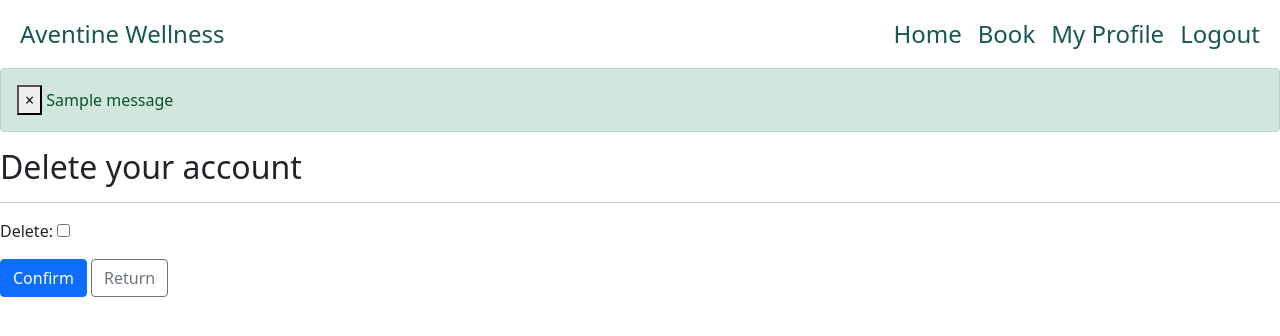
After one commit to VictoriaT87/P4-Aventine-Wellness, a Django app: page /user-delete/1/ in a window 1280 px wide. The commit adds this page. Shown: the top 336 px of the page. Run offline with Django 3.2, Linux system fonts and the light colour scheme; a user stored in the database is signed in; tables that the repository leaves empty hold one stand-in row (values such as "Sample post"); one stand-in notice (Sample message) is shown; some libraries are stand-ins or nearby versions.

Commit message:
Add delete user functionality

```diff
--- a/booking/forms.py
+++ b/booking/forms.py
@@ -59,3 +59,10 @@ class AccountForm(forms.ModelForm):
     class Meta:
         model = Account
         fields = ['first_name', 'last_name']
+
+
+class UserDeleteForm(forms.Form):
+    """
+    Form that adds a checkbox to confirm account deletion
+    """
+    delete = forms.BooleanField(required=True)
--- a/booking/urls.py
+++ b/booking/urls.py
@@ -5,6 +5,7 @@ from booking.views import (
     AppointmentCreateView,
     AppointmentEditView,
     AppointmentDeleteView,
+    UserDeleteView,
     )
 from django.urls import path, register_converter
 
@@ -41,5 +42,6 @@ urlpatterns = [
     path("appointment/<int:pk>/delete",
          AppointmentDeleteView.as_view(), name="appointment-delete"),
     path('user-profile', views.userProfile, name='user-profile'),
+    path('user-delete/<int:id>/', UserDeleteView.as_view(), name='user-delete'),
     path('user-update/<int:id>/', views.user_update, name='user-update'),
 ]
--- a/booking/views.py
+++ b/booking/views.py
@@ -6,7 +6,7 @@ from django.http import HttpResponseRedirect
 from django.contrib.auth.models import User
 from django.urls import reverse, reverse_lazy
 from .models import Appointment, Account
-from .forms import AppointmentForm, AccountForm
+from .forms import AppointmentForm, AccountForm, UserDeleteForm
 from django.contrib.auth import logout
 from django.contrib import messages
 
@@ -125,3 +125,21 @@ def user_update(request, id):
             messages.warning(request, 'Failed to saved profile')
 
     return render(request, 'user_update.html', {'form':form})
+
+
+class UserDeleteView(LoginRequiredMixin, View):
+    """
+    Deletes the currently signed-in user and all associated data.
+    """
+    def get(self, request, *args, **kwargs):
+        form = UserDeleteForm()
+        return render(request, 'user_delete.html', {'form': form})
+
+    def post(self, request, *args, **kwargs):
+        form = UserDeleteForm(request.POST)
+        if form.is_valid():
+            user = request.user
+            user.delete()
+            messages.success(request, 'Account successfully deleted')
+            return redirect(reverse('home'))
+        return render(request, 'user_delete.html', {'form': form})
--- /dev/null
+++ b/templates/user_delete.html
@@ -0,0 +1,25 @@
+{% extends "base.html" %}
+{% load static %}
+
+{% block content %}
+
+{% for message in messages %}
+<div class="container-fluid p-0">
+  <div class="alert {{ message.tags }} alert-dismissible" role="alert" >
+    <button type="button" class="close" data-dismiss="alert" aria-label="Close">
+      <span aria-hidden="True">&times;</span>
+    </button>
+    {{ message }}
+  </div>
+</div>
+{% endfor %}
+
+<h2>Delete your account</h2>
+<hr>
+<form action="." method="POST" class="padding">{% csrf_token %}
+    {{ form.as_p}}
+    <button type="submit" class="btn btn-primary">Confirm</button>
+    <a class="btn btn-outline-secondary" href="{% url 'user-profile' %}">Return</a>
+</form>
+
+{%endblock%}
```
Also changed, not shown: templates/user_profile.html (+5 -5 lines).
